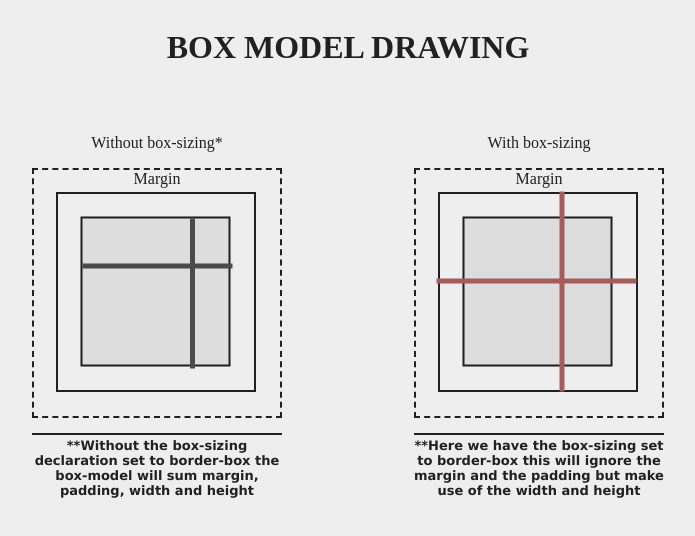
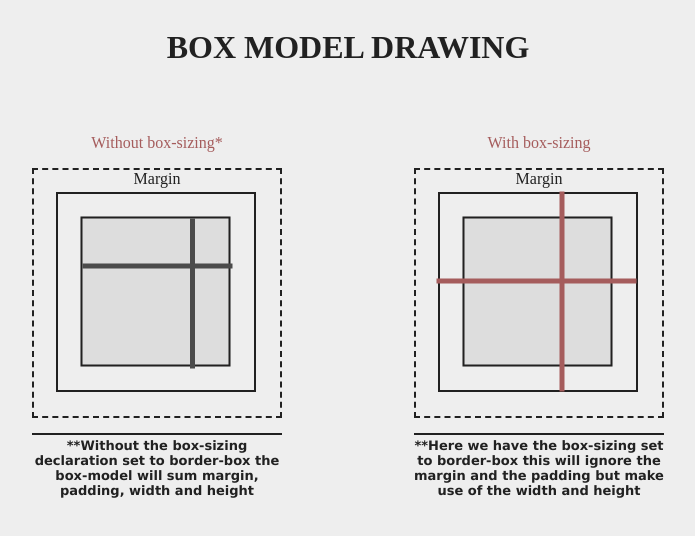
Before and after one commit to M1ntL0rd/Responsive-Web-Design, a plain HTML site: page index.html in a window 1280 px wide. Shown: the whole page, without its empty margins (292-987 px from the left). Drawn offline with Linux system fonts and the light colour scheme.

Commit message:
Changes made on the p tag of the box-model class

```diff
--- a/style.css
+++ b/style.css
@@ -24,6 +24,9 @@ article{
 }
 .box-model{
     text-align: center;
+}
+.box-model > p{
+    color: var(--color-secondary);
 }
 .outer-layer{
     height: 250px;
```
